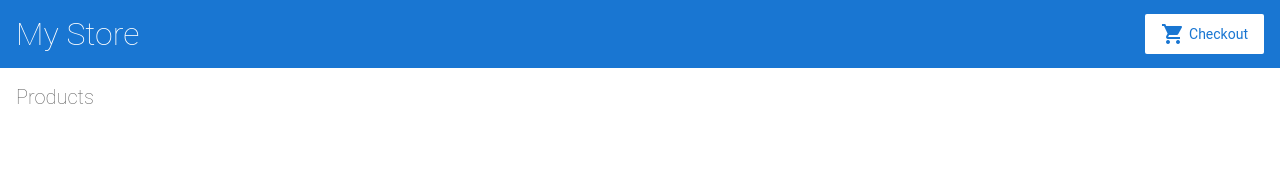
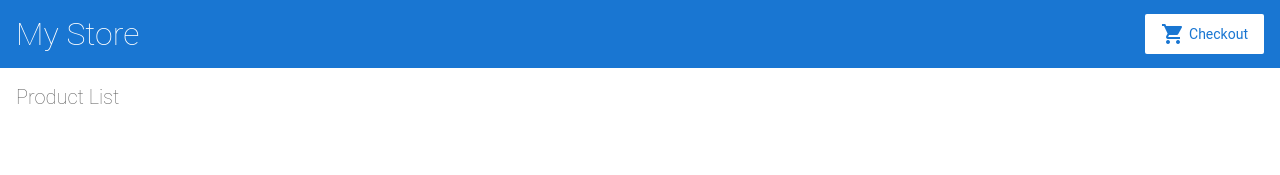
Before and after one commit to ibiamscapyba/capyba-git-teste, an Angular app: page / in a window 1280 px wide. Shown: the top 175 px of the page. Built offline with nearby package versions, Linux system fonts and the light colour scheme.

Commit message:
Fix product list title

```diff
--- a/src/app/product-list/product-list.component.html
+++ b/src/app/product-list/product-list.component.html
@@ -1,4 +1,4 @@
-<h2>Products</h2>
+<h2>Product List</h2>
 
 
 <!--
```
